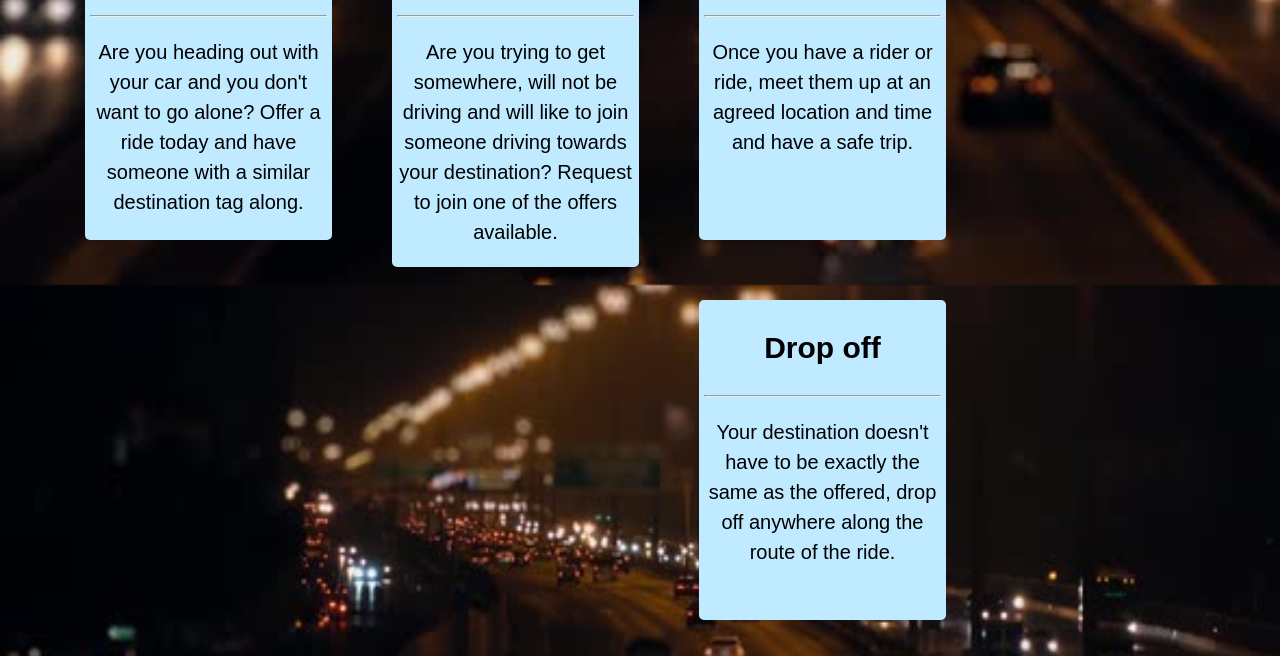
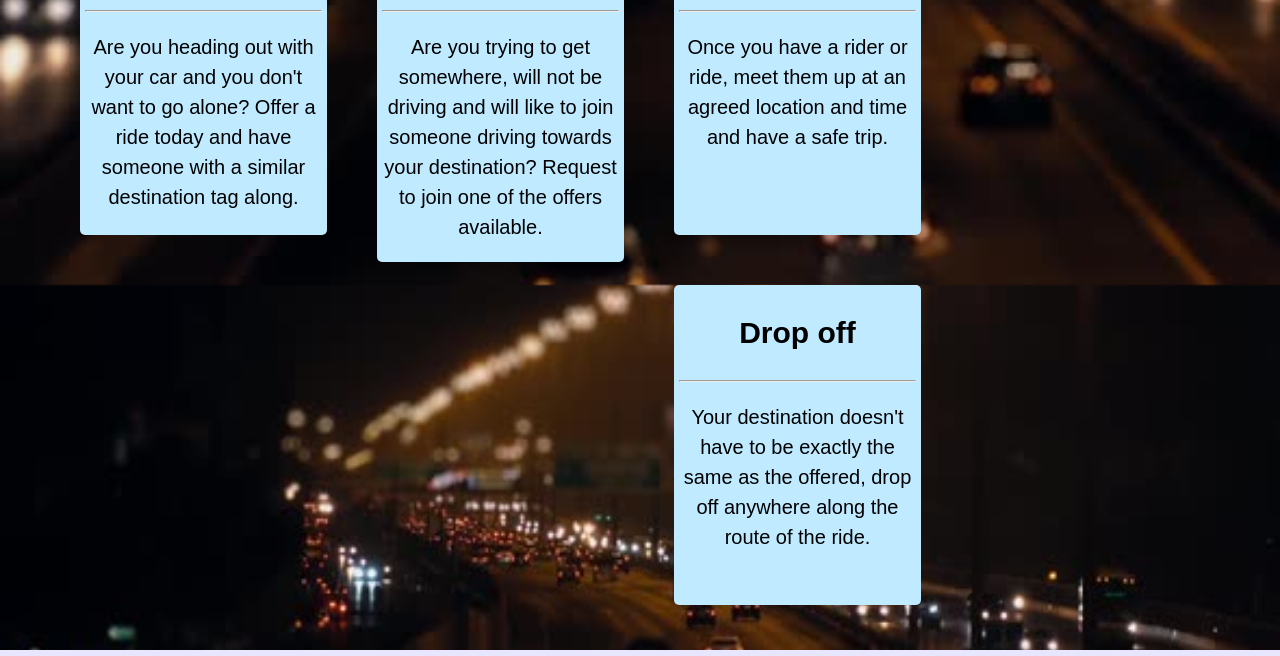
Before and after one commit to IyiKuyoro/Ride-My-Way, a plain HTML site: page UI/index.html in a window 1280 px wide. Shown: the part 635-1291 px from the top of the page. Drawn offline with nearby package versions, Linux system fonts and the light colour scheme.

Commit message:
Fix service card bug

```diff
--- a/UI/Styles/style.css
+++ b/UI/Styles/style.css
@@ -464,7 +464,7 @@ section .service-card{
     background: #bfeaff;
     border-radius: 5px;
     padding: 0 5px 0 5px;
-    margin: 30px;
+    margin: 25px;
     text-align: center;
     float: left;
     color: black;
```
